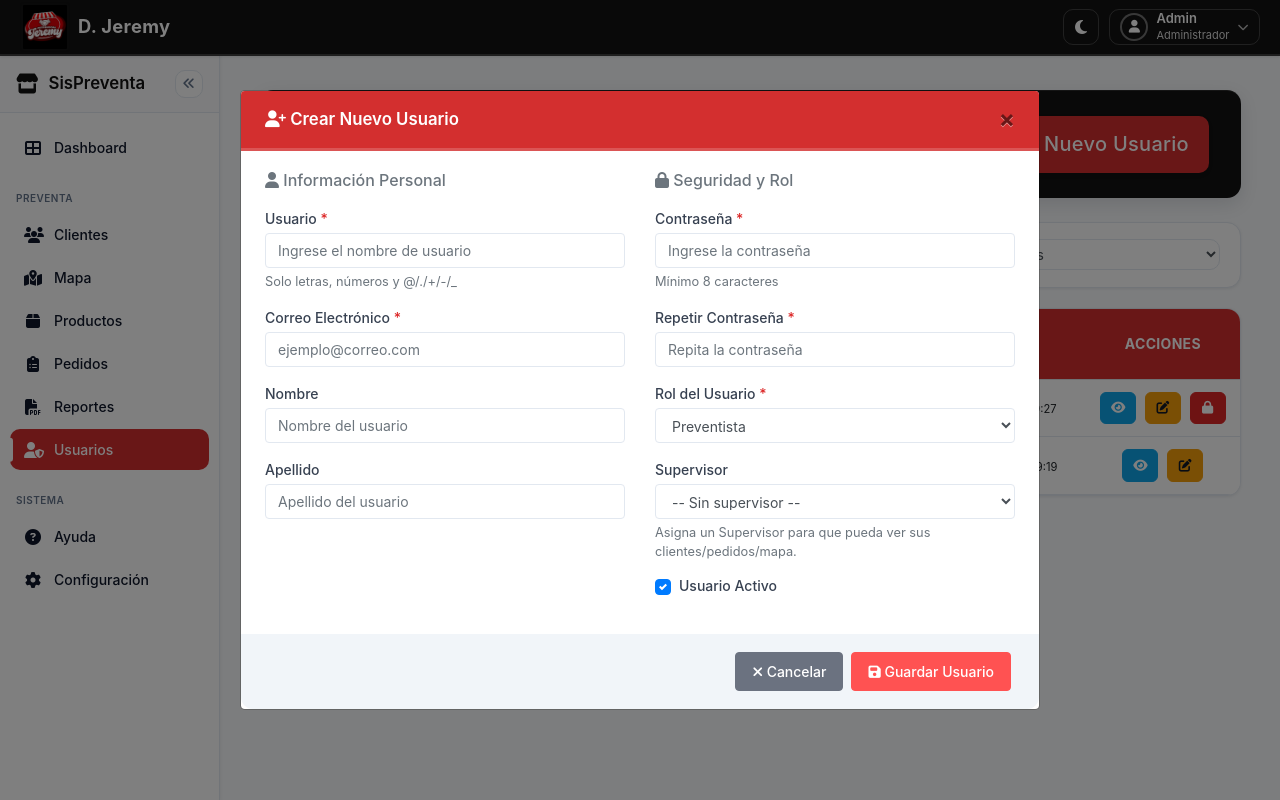
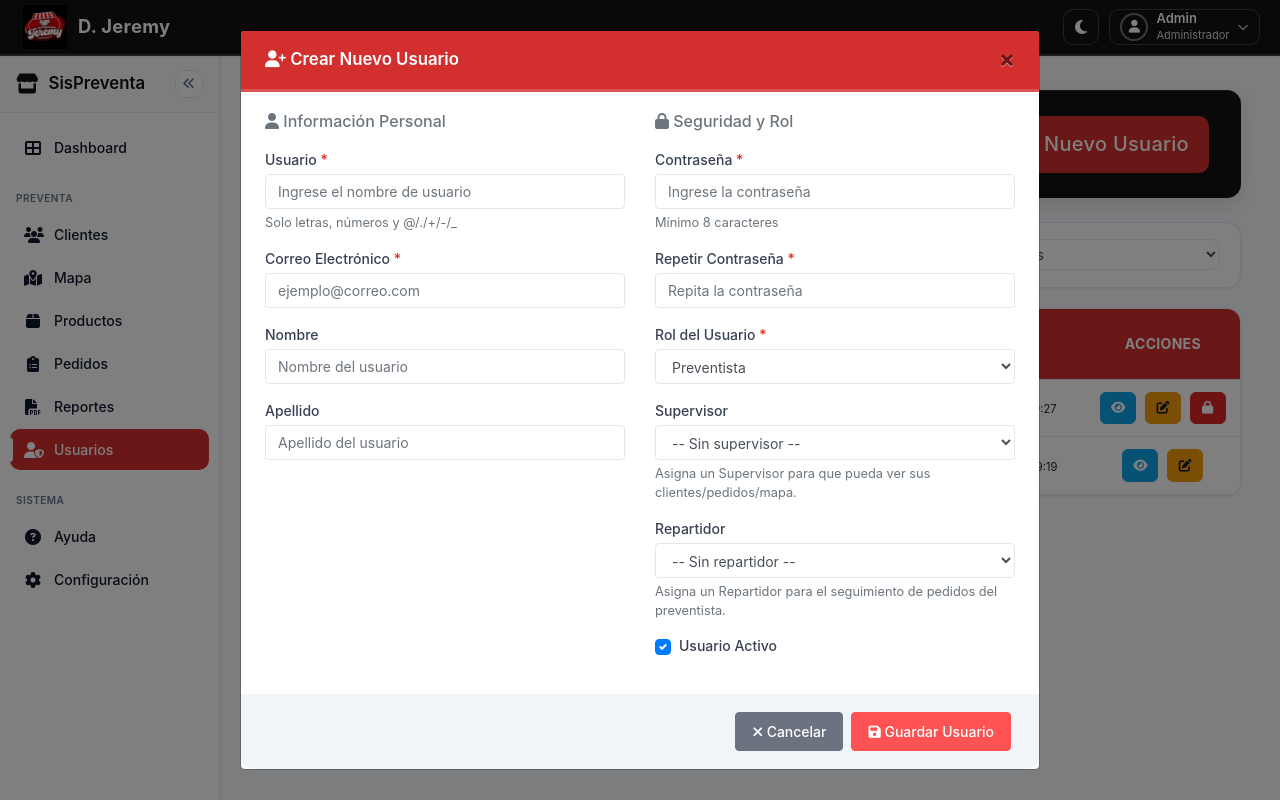
Before and after one commit to Guilder23/Sistema-Preventa, a Django app: page /usuarios/ in a window 1280 px wide, after a click on "Nuevo Usuario". Run offline with Django 5.2, Linux system fonts and the light colour scheme; a user stored in the database is signed in; data comes from the database, SQL or seed files in the repository; some libraries are stand-ins or nearby versions.

Commit message:
Aumentando asignar aun repartidor un preventista y en la tabla ahora se muestra de diferente color cada rol

```diff
--- a/apps/usuarios/admin.py
+++ b/apps/usuarios/admin.py
@@ -5,6 +5,6 @@ from .models import PerfilUsuario
 
 @admin.register(PerfilUsuario)
 class PerfilUsuarioAdmin(admin.ModelAdmin):
-    list_display = ("usuario", "rol", "supervisor", "activo", "fecha_creacion")
+    list_display = ("usuario", "rol", "supervisor", "repartidor", "activo", "fecha_creacion")
     list_filter = ("rol", "activo")
     search_fields = ("usuario__username", "usuario__email")
--- a/apps/usuarios/views.py
+++ b/apps/usuarios/views.py
@@ -135,6 +135,12 @@ def listar_usuarios(request):
         .order_by("username")
     )
 
+    repartidores = (
+        User.objects.select_related("perfil")
+        .filter(perfil__rol="repartidor", is_active=True, perfil__activo=True)
+        .order_by("username")
+    )
+
     return render(
         request,
         "usuarios/usuarios.html",
@@ -144,6 +150,7 @@ def listar_usuarios(request):
             "estado": estado,
             "rol": rol,
             "supervisores": supervisores,
+            "repartidores": repartidores,
             # compat con UI del proyecto guía
             "almacenes": [],
             "tiendas": [],
@@ -167,6 +174,7 @@ def crear_usuario(request):
     password2 = request.POST.get("password2") or ""
     rol = (request.POST.get("rol") or "").strip() or "preventista"
     supervisor_id = (request.POST.get("supervisor_id") or "").strip()
+    repartidor_id = (request.POST.get("repartidor_id") or "").strip()
     is_active = request.POST.get("is_active") == "on"
 
     if not username or not email or not password or not password2 or not rol:
@@ -202,9 +210,28 @@ def crear_usuario(request):
             user.delete()
             return redirect("listar_usuarios")
 
+    repartidor = None
+    if rol == "preventista" and repartidor_id:
+        repartidor = get_object_or_404(User.objects.select_related("perfil"), id=repartidor_id)
+        if not getattr(repartidor, "perfil", None) or repartidor.perfil.rol != "repartidor":
+            messages.error(request, "El usuario seleccionado no es Repartidor")
+            user.delete()
+            return redirect("listar_usuarios")
+
+    if rol == "preventista" and (not supervisor or not repartidor):
+        messages.error(request, "Para un Preventista debes asignar un Supervisor y un Repartidor")
+        user.delete()
+        return redirect("listar_usuarios")
+
     PerfilUsuario.objects.update_or_create(
         usuario=user,
-        defaults={"rol": rol, "activo": is_active, "supervisor": supervisor},
+        defaults={
+            "rol": rol,
+            "activo": is_active,
+            "supervisor": supervisor,
+            "repartidor": repartidor,
+            "creado_por": request.user,
+        },
     )
     messages.success(request, "Usuario creado correctamente")
     return redirect("listar_usuarios")
@@ -232,9 +259,15 @@ def obtener_usuario(request, id: int):
         "rol": rol,
         "rol_display": rol_display,
         "supervisor_id": perfil.supervisor_id if perfil else None,
+        "repartidor_id": perfil.repartidor_id if perfil else None,
         "supervisor_nombre": (
             (perfil.supervisor.get_full_name() or perfil.supervisor.username)
             if (perfil and perfil.supervisor)
+            else None
+        ),
+        "repartidor_nombre": (
+            (perfil.repartidor.get_full_name() or perfil.repartidor.username)
+            if (perfil and perfil.repartidor)
             else None
         ),
         "is_active": usuario.is_active,
@@ -245,7 +278,11 @@ def obtener_usuario(request, id: int):
         "almacen_nombre": None,
         "tienda_id": None,
         "tienda_nombre": None,
-        "creado_por": None,
+        "creado_por": (
+            (perfil.creado_por.get_full_name() or perfil.creado_por.username)
+            if (perfil and perfil.creado_por)
+            else "Sistema"
+        ),
     }
     return JsonResponse(data)
 
@@ -260,6 +297,7 @@ def editar_usuario(request, id: int):
     last_name = (request.POST.get("last_name") or "").strip()
     rol = (request.POST.get("rol") or "").strip() or "preventista"
     supervisor_id = (request.POST.get("supervisor_id") or "").strip()
+    repartidor_id = (request.POST.get("repartidor_id") or "").strip()
     is_active = request.POST.get("is_active") == "on"
     password = request.POST.get("password") or ""
 
@@ -289,7 +327,19 @@ def editar_usuario(request, id: int):
         if not getattr(supervisor, "perfil", None) or supervisor.perfil.rol != "supervisor":
             messages.error(request, "El usuario seleccionado no es Supervisor")
             return redirect("listar_usuarios")
+
+    repartidor = None
+    if rol == "preventista" and repartidor_id:
+        repartidor = get_object_or_404(User.objects.select_related("perfil"), id=repartidor_id)
+        if not getattr(repartidor, "perfil", None) or repartidor.perfil.rol != "repartidor":
+            messages.error(request, "El usuario seleccionado no es Repartidor")
+            return redirect("listar_usuarios")
+
+    if rol == "preventista" and (not supervisor or not repartidor):
+        messages.error(request, "Para un Preventista debes asignar un Supervisor y un Repartidor")
+        return redirect("listar_usuarios")
     perfil.supervisor = supervisor
+    perfil.repartidor = repartidor
     perfil.save()
 
     if password and usuario.id == request.user.id:
--- a/static/css/usuarios/usuarios.css
+++ b/static/css/usuarios/usuarios.css
@@ -204,28 +204,22 @@
     border-color: #fca5a5;
 }
 
-.badge-rol-almacen {
-    background-color: #dbeafe;
-    color: #1e40af;
-    border-color: #93c5fd;
+.badge-rol-supervisor {
+    background-color: #e0e7ff;
+    color: #3730a3;
+    border-color: #a5b4fc;
 }
 
-.badge-rol-tienda {
+.badge-rol-repartidor {
     background-color: #d1fae5;
     color: #065f46;
     border-color: #6ee7b7;
 }
 
-.badge-rol-deposito {
-    background-color: #fed7aa;
+.badge-rol-preventista {
+    background-color: #fef3c7;
     color: #92400e;
     border-color: #fbbf24;
-}
-
-.badge-rol-online {
-    background-color: #cffafe;
-    color: #164e63;
-    border-color: #67e8f9;
 }
 
 .badge-rol-sinrol {
--- a/static/js/usuarios/modals/crea.js
+++ b/static/js/usuarios/modals/crea.js
@@ -57,18 +57,26 @@
         console.log('→ mostrarOcultarSelectores(' + rol + ')');
 
         const $grupoSupervisor = $('#grupoSupervisor');
+        const $grupoRepartidor = $('#grupoRepartidor');
         const $selectSupervisor = $('#supervisor_id');
+        const $selectRepartidor = $('#repartidor_id');
 
         // Limpiar valores
         $selectSupervisor.val('');
+        $selectRepartidor.val('');
 
         // Ocultar todo por defecto
         $grupoSupervisor.hide();
+        $grupoRepartidor.hide();
         $selectSupervisor.removeAttr('required');
+        $selectRepartidor.removeAttr('required');
 
         // Mostrar según rol
         if (rol === 'preventista') {
             $grupoSupervisor.show();
+            $grupoRepartidor.show();
+            $selectSupervisor.attr('required', 'required');
+            $selectRepartidor.attr('required', 'required');
         }
     }
 
@@ -197,7 +205,9 @@
     function limpiarFormulario() {
         $('#formCrearUsuario')[0].reset();
         $('#grupoSupervisor').hide();
+        $('#grupoRepartidor').hide();
         $('#supervisor_id').removeAttr('required');
+        $('#repartidor_id').removeAttr('required');
         $('.is-invalid').removeClass('is-invalid');
 
         actualizarCuposUI('');
--- a/static/js/usuarios/modals/edita.js
+++ b/static/js/usuarios/modals/edita.js
@@ -42,6 +42,7 @@
         $('#modalEditarUsuario').on('hidden.bs.modal', function() {
             $('#formEditarUsuario')[0].reset();
             $('#editGrupoSupervisor').hide();
+            $('#editGrupoRepartidor').hide();
         });
     });
 
@@ -61,6 +62,7 @@
                 $('#editLastName').val(data.last_name || '');
                 $('#editRol').val(data.rol);
                 $('#editSupervisorId').val(data.supervisor_id || '');
+                $('#editRepartidorId').val(data.repartidor_id || '');
                 $('#editIsActive').prop('checked', data.is_active);
 
                 // Mostrar los selectores según el rol
@@ -87,15 +89,23 @@
         console.log('→ mostrarOcultarSelectoresEditar(' + rol + ')');
 
         const $grupoSupervisor = $('#editGrupoSupervisor');
+        const $grupoRepartidor = $('#editGrupoRepartidor');
         const $selectSupervisor = $('#editSupervisorId');
+        const $selectRepartidor = $('#editRepartidorId');
 
         $grupoSupervisor.hide();
+        $grupoRepartidor.hide();
         $selectSupervisor.removeAttr('required');
+        $selectRepartidor.removeAttr('required');
 
         if (rol === 'preventista') {
             $grupoSupervisor.show();
+            $grupoRepartidor.show();
+            $selectSupervisor.attr('required', 'required');
+            $selectRepartidor.attr('required', 'required');
         } else {
             $selectSupervisor.val('');
+            $selectRepartidor.val('');
         }
     }
 
--- a/static/js/usuarios/modals/ver.js
+++ b/static/js/usuarios/modals/ver.js
@@ -29,6 +29,24 @@
                 $('#verEmail').text(data.email);
                 $('#verNombrecompleto').text(data.nombre_completo || 'No especificado');
                 $('#verTipo').text(data.rol_display);
+
+                const supervisorGrupo = $('#verSupervisorGrupo');
+                const repartidorGrupo = $('#verRepartidorGrupo');
+                if (data.supervisor_nombre) {
+                    $('#verSupervisor').text(data.supervisor_nombre);
+                    supervisorGrupo.show();
+                } else {
+                    $('#verSupervisor').text('');
+                    supervisorGrupo.hide();
+                }
+
+                if (data.repartidor_nombre) {
+                    $('#verRepartidor').text(data.repartidor_nombre);
+                    repartidorGrupo.show();
+                } else {
+                    $('#verRepartidor').text('');
+                    repartidorGrupo.hide();
+                }
 
                 // Mostrar estado con badge personalizado
                 const estadoBadge = data.is_active
--- a/templates/usuarios/modals/crea.html
+++ b/templates/usuarios/modals/crea.html
@@ -121,6 +121,17 @@
                                 <small class="form-text text-muted">Asigna un Supervisor para que pueda ver sus clientes/pedidos/mapa.</small>
                             </div>
 
+                            <div class="form-group" id="grupoRepartidor" style="display: none;">
+                                <label for="repartidor_id" class="form-label">Repartidor</label>
+                                <select class="form-control" id="repartidor_id" name="repartidor_id">
+                                    <option value="">-- Sin repartidor --</option>
+                                    {% for r in repartidores %}
+                                        <option value="{{ r.id }}">{{ r.get_full_name|default:r.username }}</option>
+                                    {% endfor %}
+                                </select>
+                                <small class="form-text text-muted">Asigna un Repartidor para el seguimiento de pedidos del preventista.</small>
+                            </div>
+
                             {% if usuarios_quota_json %}
                             <div
                                 class="alert alert-info py-2 quota-alert"
--- a/templates/usuarios/modals/edita.html
+++ b/templates/usuarios/modals/edita.html
@@ -103,6 +103,17 @@
                                 </select>
                             </div>
 
+                            <div class="form-group" id="editGrupoRepartidor" style="display: none;">
+                                <label for="editRepartidorId" class="form-label">Repartidor</label>
+                                <select class="form-control" id="editRepartidorId" name="repartidor_id">
+                                    <option value="">-- Sin repartidor --</option>
+                                    {% for r in repartidores %}
+                                        <option value="{{ r.id }}">{{ r.get_full_name|default:r.username }}</option>
+                                    {% endfor %}
+                                </select>
+                                <small class="form-text text-muted">Asigna un Repartidor para el seguimiento de pedidos del preventista.</small>
+                            </div>
+
                             <div class="form-group">
                                 <div class="custom-control custom-checkbox">
                                     <input type="checkbox" class="custom-control-input" id="editIsActive" name="is_active">
--- a/templates/usuarios/modals/ver.html
+++ b/templates/usuarios/modals/ver.html
@@ -36,6 +36,16 @@
                         <div class="mb-3">
                             <label class="text-muted small mb-1"><strong>Tipo de Usuario:</strong></label>
                             <p id="verTipo" class="mb-0"></p>
+                        </div>
+
+                        <div class="mb-3" id="verSupervisorGrupo" style="display: none;">
+                            <label class="text-muted small mb-1"><strong>Supervisor:</strong></label>
+                            <p id="verSupervisor" class="mb-0"></p>
+                        </div>
+
+                        <div class="mb-3" id="verRepartidorGrupo" style="display: none;">
+                            <label class="text-muted small mb-1"><strong>Repartidor:</strong></label>
+                            <p id="verRepartidor" class="mb-0"></p>
                         </div>
 
                         <div class="mb-3" id="verUbicacionGrupo" style="display: none;">
--- a/templates/usuarios/usuarios.html
+++ b/templates/usuarios/usuarios.html
@@ -124,15 +124,15 @@
                                                     <i class="fas fa-shield-alt"></i> Administrador
                                                 </span>
                                             {% elif usuario.perfil.rol == 'supervisor' %}
-                                                <span class="badge-rol badge-rol-admin" data-rol="supervisor">
+                                                <span class="badge-rol badge-rol-supervisor" data-rol="supervisor">
                                                     <i class="fas fa-user-tie"></i> Supervisor
                                                 </span>
                                             {% elif usuario.perfil.rol == 'repartidor' %}
-                                                <span class="badge-rol badge-rol-tienda" data-rol="repartidor">
+                                                <span class="badge-rol badge-rol-repartidor" data-rol="repartidor">
                                                     <i class="fas fa-truck"></i> Repartidor
                                                 </span>
                                             {% elif usuario.perfil.rol == 'preventista' %}
-                                                <span class="badge-rol badge-rol-tienda" data-rol="preventista">
+                                                <span class="badge-rol badge-rol-preventista" data-rol="preventista">
                                                     <i class="fas fa-route"></i> Preventista
                                                 </span>
                                             {% else %}
```
Also changed, not shown: apps/usuarios/models.py (+16 -0 lines), apps/usuarios/migrations/0003_perfilusuario_repartidor.py (added), apps/usuarios/migrations/0004_perfilusuario_creado_por.py (added).
